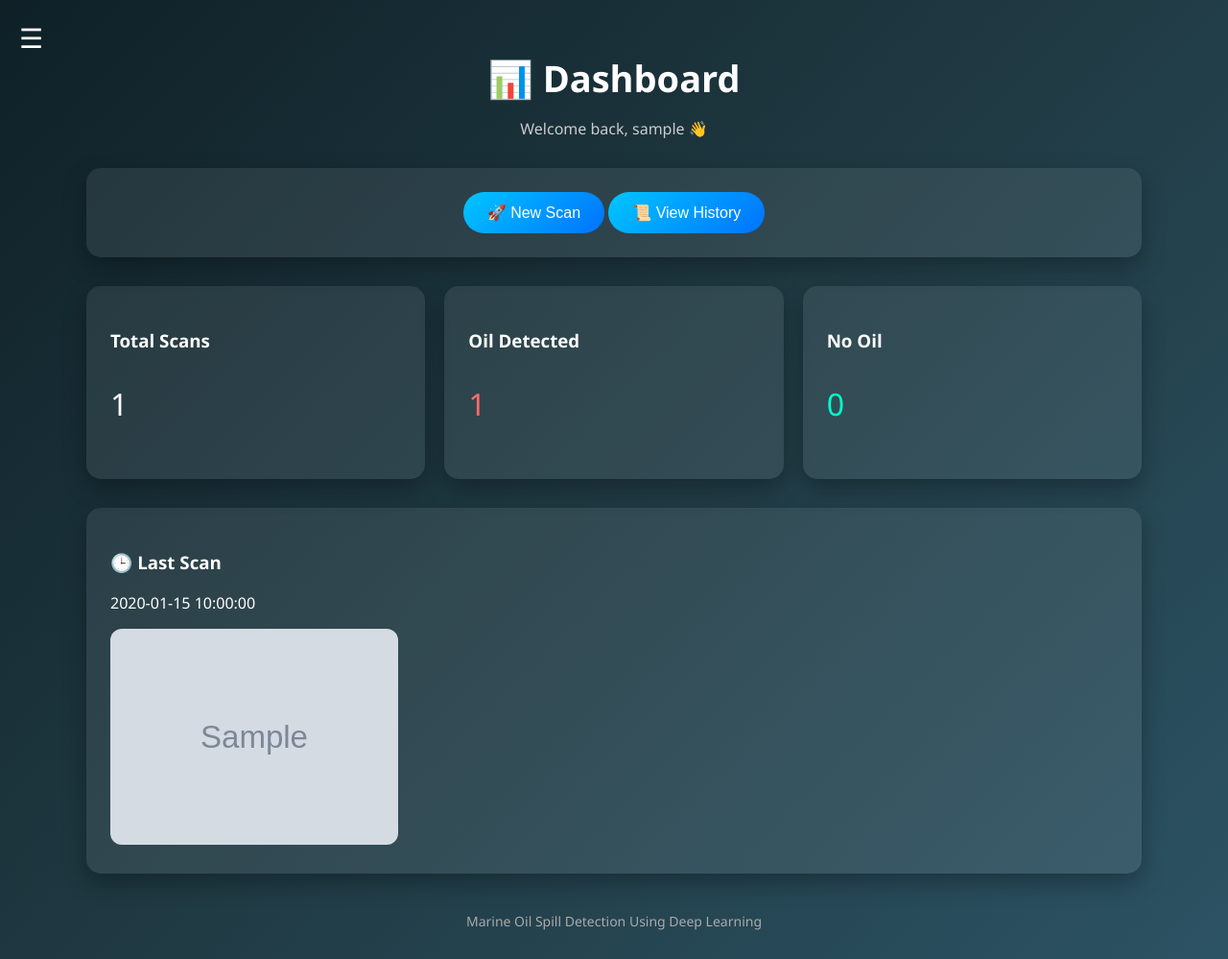
After one commit to siddhantg07/marine-oil-spill-detection, a Flask app: page /dashboard in a window 1280 px wide. The commit adds this page. Shown: the whole page at 96% size. Run offline with Flask 3, Linux system fonts and the light colour scheme; the visitor is signed in with stand-in values (Sample User, id 1); tables that the repository leaves empty hold one stand-in row (values such as "Sample post"); grey boxes marked "Sample" are stand-in pictures.

Commit message:
Upgraded dashboard with stats, actions, and last scan preview

```diff
--- a/backend/app.py
+++ b/backend/app.py
@@ -33,7 +33,6 @@ def init_db():
     conn = sqlite3.connect("users.db")
     c = conn.cursor()
 
-    # users table (already exists in your project)
     c.execute("""
         CREATE TABLE IF NOT EXISTS users (
             id INTEGER PRIMARY KEY AUTOINCREMENT,
@@ -42,7 +41,6 @@ def init_db():
         )
     """)
 
-    # scan history table
     c.execute("""
         CREATE TABLE IF NOT EXISTS scan_history (
             id INTEGER PRIMARY KEY AUTOINCREMENT,
@@ -168,7 +166,7 @@ def login():
 
         if user and check_password_hash(user[0], password):
             session["user"] = username
-            return redirect(url_for("index"))
+            return redirect(url_for("dashboard"))
         else:
             flash("Invalid username or password!")
 
@@ -181,28 +179,17 @@ def logout():
     return redirect(url_for("login"))
 
 # ===============================
-# HISTORY PAGE
+# HOME
 # ===============================
-@app.route("/history")
-def history():
-    if "user" not in session:
-        return redirect(url_for("login"))
+@app.route("/")
+def home():
+    return redirect(url_for("dashboard"))
 
-    conn = sqlite3.connect("users.db")
-    c = conn.cursor()
-    c.execute("""
-        SELECT original_image, mask_image, overlay_image, report_file, timestamp
-        FROM scan_history
-        WHERE username = ?
-        ORDER BY timestamp DESC
-    """, (session["user"],))
-    rows = c.fetchall()
-    conn.close()
-
-    return render_template("history.html", history=rows)
-
-@app.route("/profile")
-def profile():
+# ===============================
+# DASHBOARD
+# ===============================
+@app.route("/dashboard")
+def dashboard():
     if "user" not in session:
         return redirect(url_for("login"))
 
@@ -213,32 +200,49 @@ def profile():
     c.execute("SELECT COUNT(*) FROM scan_history WHERE username = ?", (session["user"],))
     total_scans = c.fetchone()[0]
 
-    # Last scan date
+    # Oil detected (confidence > 1%)
     c.execute("""
-        SELECT timestamp FROM scan_history
+        SELECT COUNT(*) FROM scan_history
+        WHERE username = ?
+    """, (session["user"],))
+    oil_scans = c.fetchone()[0]
+
+    no_oil_scans = total_scans - oil_scans
+
+    # Last scan
+    c.execute("""
+        SELECT overlay_image, timestamp
+        FROM scan_history
         WHERE username = ?
         ORDER BY timestamp DESC
         LIMIT 1
     """, (session["user"],))
     last_scan_row = c.fetchone()
 
-    last_scan = last_scan_row[0] if last_scan_row else "No scans yet"
+    if last_scan_row:
+        last_image = last_scan_row[0]
+        last_time = last_scan_row[1]
+    else:
+        last_image = None
+        last_time = "No scans yet"
 
     conn.close()
 
     return render_template(
-        "profile.html",
+        "dashboard.html",
         username=session["user"],
         total_scans=total_scans,
-        last_scan=last_scan
+        oil_scans=oil_scans,
+        no_oil_scans=no_oil_scans,
+        last_image=last_image,
+        last_time=last_time
     )
 
-
 # ===============================
-# MAIN ROUTE
+# SCAN PAGE
 # ===============================
-@app.route("/", methods=["GET", "POST"])
-def index():
+@app.route("/scan", methods=["GET", "POST"])
+def scan():
     if "user" not in session:
         return redirect(url_for("login"))
 
@@ -290,7 +294,6 @@ def index():
 
         generate_pdf_report(save_path, mask_save_path, overlay_save_path, result, confidence, report_save_path)
 
-        # Save history
         save_scan_history(
             session["user"],
             "uploads/" + filename,
@@ -315,6 +318,60 @@ def index():
     )
 
 # ===============================
+# HISTORY
+# ===============================
+@app.route("/history")
+def history():
+    if "user" not in session:
+        return redirect(url_for("login"))
+
+    conn = sqlite3.connect("users.db")
+    c = conn.cursor()
+    c.execute("""
+        SELECT original_image, mask_image, overlay_image, report_file, timestamp
+        FROM scan_history
+        WHERE username = ?
+        ORDER BY timestamp DESC
+    """, (session["user"],))
+    rows = c.fetchall()
+    conn.close()
+
+    return render_template("history.html", history=rows)
+
+# ===============================
+# PROFILE
+# ===============================
+@app.route("/profile")
+def profile():
+    if "user" not in session:
+        return redirect(url_for("login"))
+
+    conn = sqlite3.connect("users.db")
+    c = conn.cursor()
+
+    c.execute("SELECT COUNT(*) FROM scan_history WHERE username = ?", (session["user"],))
+    total_scans = c.fetchone()[0]
+
+    c.execute("""
+        SELECT timestamp FROM scan_history
+        WHERE username = ?
+        ORDER BY timestamp DESC
+        LIMIT 1
+    """, (session["user"],))
+    last_scan_row = c.fetchone()
+
+    last_scan = last_scan_row[0] if last_scan_row else "No scans yet"
+
+    conn.close()
+
+    return render_template(
+        "profile.html",
+        username=session["user"],
+        total_scans=total_scans,
+        last_scan=last_scan
+    )
+
+# ===============================
 # RUN
 # ===============================
 if __name__ == "__main__":
--- /dev/null
+++ b/backend/templates/dashboard.html
@@ -0,0 +1,88 @@
+<!DOCTYPE html>
+<html>
+<head>
+    <title>Dashboard</title>
+    <link rel="stylesheet" href="{{ url_for('static', filename='style.css') }}">
+</head>
+<body>
+
+<!-- Hamburger -->
+<div class="hamburger" onclick="toggleMenu()">☰</div>
+
+<!-- Sidebar -->
+<div id="sideMenu" class="side-menu">
+    <div class="side-menu-header">
+        <p>👤 {{ username }}</p>
+    </div>
+
+    <a href="/dashboard">🏠 Dashboard</a>
+    <a href="/scan">📤 New Scan</a>
+    <a href="/history">📜 My History</a>
+    <a href="/profile">👤 My Profile</a>
+    <a href="/about">ℹ️ About</a>
+
+    <div class="side-menu-footer">
+        <a href="/logout">🚪 Logout</a>
+    </div>
+</div>
+
+<div id="menuOverlay" class="menu-overlay" onclick="toggleMenu()"></div>
+
+<div class="container">
+    <h1>📊 Dashboard</h1>
+    <p class="subtitle">Welcome back, {{ username }} 👋</p>
+
+    <!-- Quick Actions -->
+    <div class="card" style="text-align:center;">
+        <a href="/scan"><button>🚀 New Scan</button></a>
+        <a href="/history"><button>📜 View History</button></a>
+    </div>
+
+    <!-- Stats -->
+    <div class="image-grid">
+
+        <div class="card">
+            <h3>Total Scans</h3>
+            <p style="font-size:32px;">{{ total_scans }}</p>
+        </div>
+
+        <div class="card">
+            <h3>Oil Detected</h3>
+            <p style="font-size:32px; color:#ff6b6b;">{{ oil_scans }}</p>
+        </div>
+
+        <div class="card">
+            <h3>No Oil</h3>
+            <p style="font-size:32px; color:#00ffcc;">{{ no_oil_scans }}</p>
+        </div>
+
+    </div>
+
+    <!-- Last Scan -->
+    <div class="card">
+        <h3>🕒 Last Scan</h3>
+        <p>{{ last_time }}</p>
+
+        {% if last_image %}
+            <img src="{{ url_for('static', filename=last_image) }}" style="max-width:300px; border-radius:12px;">
+        {% else %}
+            <p>No scans yet.</p>
+        {% endif %}
+    </div>
+
+    <footer>
+        Marine Oil Spill Detection Using Deep Learning
+    </footer>
+</div>
+
+<script>
+function toggleMenu() {
+    const menu = document.getElementById("sideMenu");
+    const overlay = document.getElementById("menuOverlay");
+    menu.classList.toggle("active");
+    overlay.classList.toggle("active");
+}
+</script>
+
+</body>
+</html>
--- a/backend/templates/index.html
+++ b/backend/templates/index.html
@@ -16,8 +16,8 @@
     </div>
 
 
-    <a href="/">🏠 Dashboard</a>
-    <a href="/">📤 New Scan</a>
+    <a href="/dashboard">🏠 Dashboard</a>
+    <a href="/scan">📤 New Scan</a>
     <a href="/history">📜 My History</a>
     <a href="/profile">👤 Profile</a>
     <a href="/about">ℹ️ About</a>
--- a/backend/templates/profile.html
+++ b/backend/templates/profile.html
@@ -15,8 +15,8 @@
         <p>👤 {{ session['user'] }}</p>
     </div>
 
-    <a href="/">🏠 Dashboard</a>
-    <a href="/">📤 New Scan</a>
+    <a href="/dashboard">🏠 Dashboard</a>
+    <a href="/scan">📤 New Scan</a>
     <a href="/history">📜 My History</a>
     <a href="/profile">👤 My Profile</a>
     <a href="/about">ℹ️ About</a>
```
Also changed, not shown: backend/templates/history.html (+39 -6 lines).
